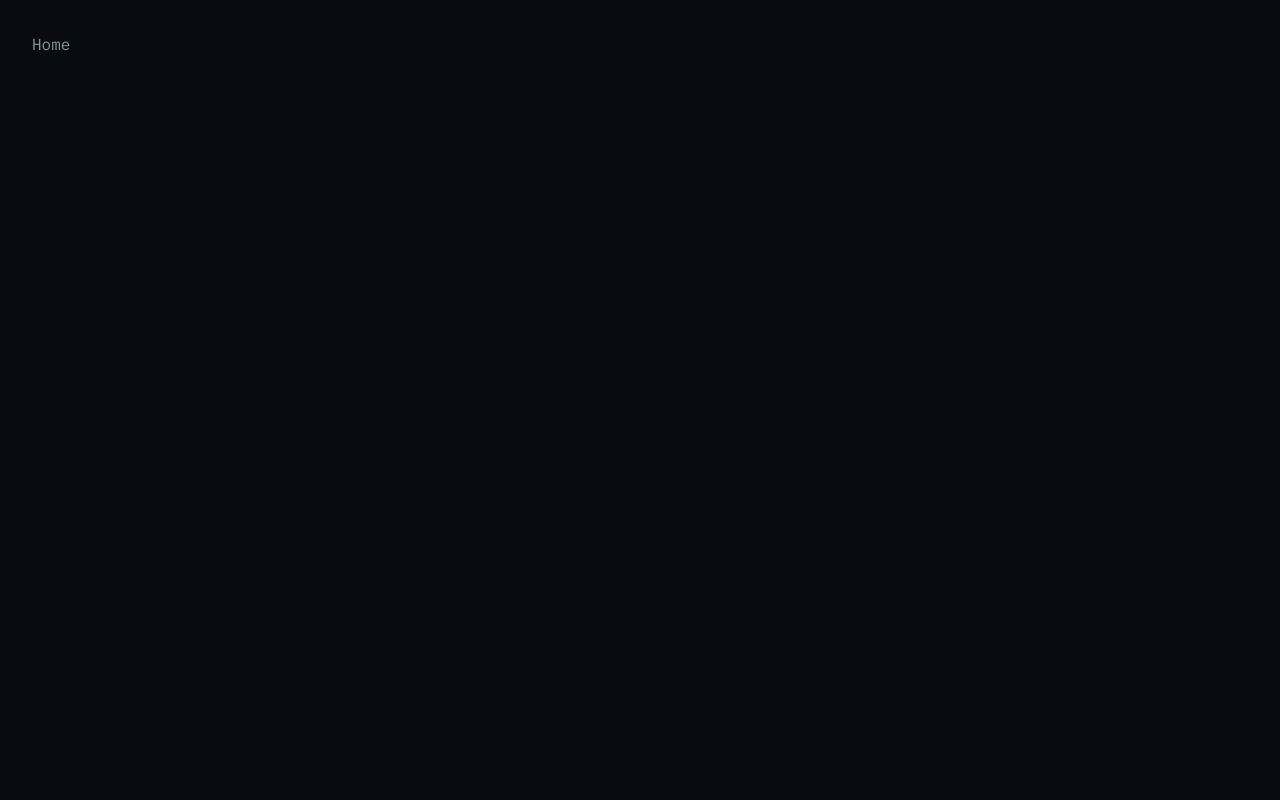
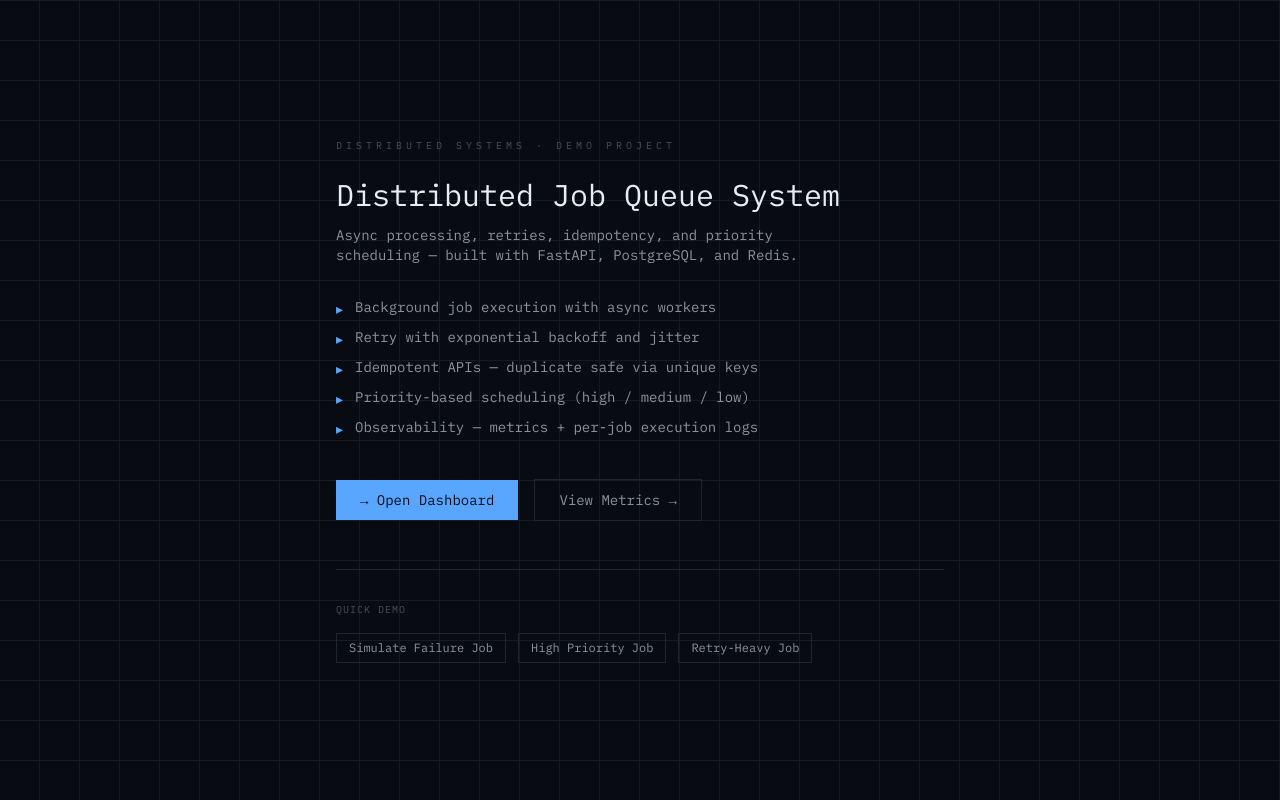
Before and after one commit to Mohith1612/job-queue-system, a React (Vite) app in the folder frontend/: page / in a window 1280 px wide. Built offline with nearby package versions, Linux system fonts and the light colour scheme.

Commit message:
add homepage with hero, features, CTA, and demo preset buttons

```diff
--- a/frontend/src/pages/Home.tsx
+++ b/frontend/src/pages/Home.tsx
@@ -1,3 +1,84 @@
+import { useNavigate } from 'react-router-dom'
+
+const FEATURES = [
+  'Background job execution with async workers',
+  'Retry with exponential backoff and jitter',
+  'Idempotent APIs — duplicate safe via unique keys',
+  'Priority-based scheduling (high / medium / low)',
+  'Observability — metrics + per-job execution logs',
+]
+
 export default function Home() {
-  return <div className="p-8 text-text-secondary font-mono">Home</div>
+  const navigate = useNavigate()
+
+  return (
+    <div
+      className="min-h-screen bg-bg-base flex items-center justify-center"
+      style={{
+        backgroundImage:
+          'repeating-linear-gradient(0deg, transparent, transparent 39px, #161b22 39px, #161b22 40px), repeating-linear-gradient(90deg, transparent, transparent 39px, #161b22 39px, #161b22 40px)',
+      }}
+    >
+      <div className="max-w-2xl w-full px-8 py-16">
+        <p className="text-text-muted text-[10px] tracking-[0.4em] font-mono mb-6">
+          DISTRIBUTED SYSTEMS · DEMO PROJECT
+        </p>
+
+        <h1 className="text-3xl font-mono text-text-primary mb-3">
+          Distributed Job Queue System
+        </h1>
+        <p className="text-text-secondary text-sm font-mono max-w-lg mb-8">
+          Async processing, retries, idempotency, and priority scheduling — built with FastAPI, PostgreSQL, and Redis.
+        </p>
+
+        <ul className="space-y-2 mb-10">
+          {FEATURES.map((f) => (
+            <li key={f} className="flex items-start gap-3 text-sm font-mono text-text-secondary">
+              <span className="text-accent mt-0.5 select-none">▸</span>
+              {f}
+            </li>
+          ))}
+        </ul>
+
+        <div className="flex items-center gap-4 mb-12">
+          <button
+            onClick={() => navigate('/dashboard')}
+            className="bg-accent text-bg-base font-mono text-sm px-6 py-2.5 hover:bg-accent/90 transition-colors"
+          >
+            → Open Dashboard
+          </button>
+          <button
+            onClick={() => navigate('/metrics')}
+            className="border border-border text-text-secondary font-mono text-sm px-6 py-2.5 hover:text-text-primary hover:border-border transition-colors"
+          >
+            View Metrics →
+          </button>
+        </div>
+
+        <div className="border-t border-border pt-8">
+          <p className="text-[10px] tracking-widest text-text-muted font-mono mb-4">QUICK DEMO</p>
+          <div className="flex items-center gap-3 flex-wrap">
+            <button
+              onClick={() => navigate('/create?preset=failing')}
+              className="border border-border text-text-secondary hover:bg-bg-elevated font-mono text-xs px-3 py-1.5 transition-colors"
+            >
+              Simulate Failure Job
+            </button>
+            <button
+              onClick={() => navigate('/create?preset=high_priority')}
+              className="border border-border text-text-secondary hover:bg-bg-elevated font-mono text-xs px-3 py-1.5 transition-colors"
+            >
+              High Priority Job
+            </button>
+            <button
+              onClick={() => navigate('/create?preset=retry_heavy')}
+              className="border border-border text-text-secondary hover:bg-bg-elevated font-mono text-xs px-3 py-1.5 transition-colors"
+            >
+              Retry-Heavy Job
+            </button>
+          </div>
+        </div>
+      </div>
+    </div>
+  )
 }
```
